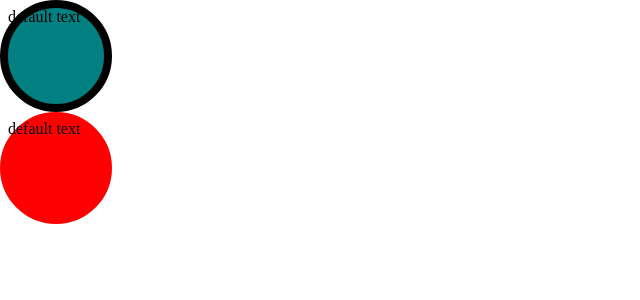
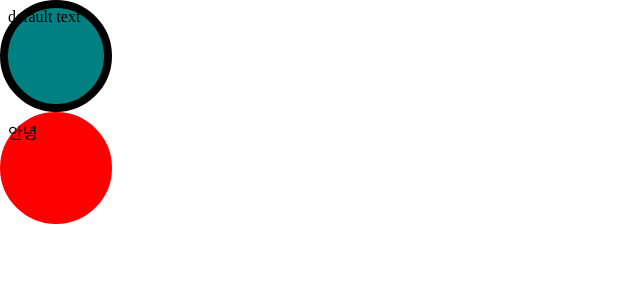
Before and after one commit to xowoony/study-typescript, a React (Create React App) app: page / in a window 1280 px wide. Shown: the top 300 px of the page, without its empty margins (0-640 px from the left). Built offline with nearby package versions, Linux system fonts and the light colour scheme.

Commit message:
text를 적어줄 경우

```diff
--- a/src/App.tsx
+++ b/src/App.tsx
@@ -5,7 +5,7 @@ function App() {
   return (
     <div>
       <Circle bgColor="teal" borderColor="black" />
-      <Circle bgColor="red" />
+      <Circle bgColor="red" text="안녕" />
     </div>
   );
 }
```
